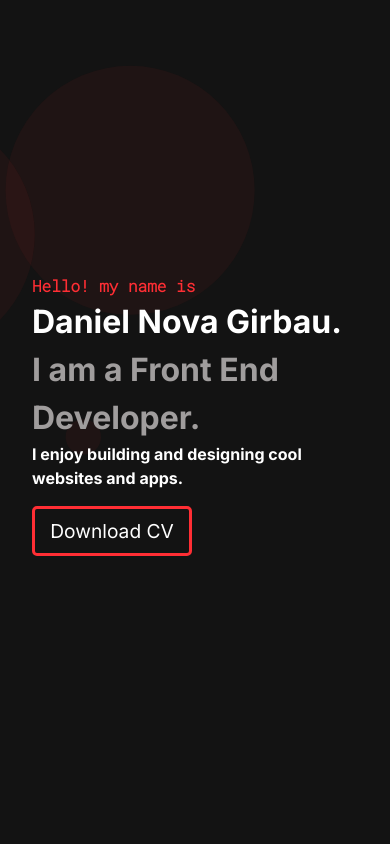
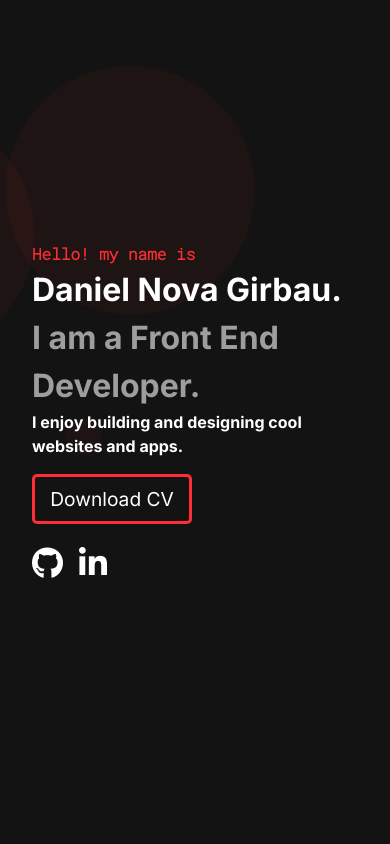
Before and after one commit to thirteendogs/portfolio-react, a React (Create React App) app: page / in a window 390 px wide. Shown: the top 844 px of the page. Built offline with nearby package versions, Linux system fonts and the light colour scheme.

Commit message:
add socials link on smaller screens

```diff
--- a/src/App.css
+++ b/src/App.css
@@ -406,32 +406,41 @@ p {
   height: 70vh;
   padding-inline: 2rem;
 }
-
 .home__firstlinetitle {
   color: #ff2e34;
   font-size: 1rem;
   font-family: "Roboto Mono", monospace;
   font-weight: bold;
 }
-
 .home__secondlinetitle {
   color: #fff;
   font-size: 4rem;
 }
-
 .home__thirthlinetitle {
   color: rgb(160, 157, 157);
   font-size: 4rem;
 }
-
 .home__fourthlinetitle {
   color: #fff;
 }
+.home__socials__link {
+  display: none;
+}
 
-/*
-BREACKPOINTS
-910px with
-*/
+@media screen and (max-width: 1000px) {
+  .home__socials__resume {
+    margin-right: 2rem;
+  }
+  .home__socials__link {
+    margin-top: 1rem;
+    width: 100px;
+    display: flex;
+    font-size: 2rem;
+  }
+  .home__socials__link li {
+    padding-right: 1rem;
+  }
+}
 @media screen and (max-width: 910px) {
   .home__secondlinetitle {
     font-size: 3rem;
--- a/src/assets/sass/pages/_home.scss
+++ b/src/assets/sass/pages/_home.scss
@@ -5,31 +5,55 @@
    place-content: center;
    height: 70vh;
    padding-inline: 2rem;
-}
 
-.home__firstlinetitle {
+   &__firstlinetitle {
       color: $red-clr;
       font-size: 1rem;
       font-family: $mono-font;
       font-weight: bold;
    }
-.home__secondlinetitle {
+
+   &__secondlinetitle {
       color: $white-clr;
       font-size: 4rem;
    }
-.home__thirthlinetitle {
+
+   &__thirthlinetitle {
       color: $grey-clr;
       font-size: 4rem;
    }
-.home__fourthlinetitle {
+
+   &__fourthlinetitle {
       color: $white-clr;
    }
 
+   &__socials {
+     &__link {
+         display: none;
+      }
+   }
+}
 
-/*
-BREACKPOINTS
-910px with
-*/
+@media screen and (max-width: 1000px) {
+   .home {
+      &__socials {
+         &__resume {
+            margin-right: 2rem;
+         }
+
+         &__link {
+            margin-top: 1rem;
+            width: 100px;
+            display: flex;
+            font-size: 2rem;
+
+            li {
+               padding-right: 1rem;
+            }
+         }
+      }
+   }
+}
 
 @media screen and (max-width: 910px) {
    .home__secondlinetitle {
--- a/src/components/pages/Home.jsx
+++ b/src/components/pages/Home.jsx
@@ -8,7 +8,22 @@ const Home = () => {
         <h1 className='home__secondlinetitle'>Daniel Nova Girbau.</h1>
         <h2 className='home__thirthlinetitle'>I am a Front End Developer.</h2>
         <h3 className='home__fourthlinetitle'>I enjoy building and designing cool websites and apps.</h3>
-        <a href='./assets/Resume Daniel Nova Girbau.pdf' className='btn' download>Download CV</a>
+        <div className="home__socials">
+          <div className="home__socials__resume">
+          <a href='./assets/Resume Daniel Nova Girbau.pdf' className='btn' download>Download CV</a>
+          </div>
+
+            <ul className="home__socials__link">
+              <li>
+                <a href="https://github.com/thirteendogs/" target="_blank" rel="noreferrer"><i className="fa fa-github"></i></a>
+              </li>
+              <li>
+                <a className="side-line" href="https://www.linkedin.com/in/danielnovagirbau/" target="_blank" rel="noreferrer"><i
+                      className="fa fa-linkedin"></i></a>
+              </li>
+            </ul>
+
+        </div>
       </div>
       <div className='button__setup'>
         <a className='button' href='#about-page' />
```
Also changed, not shown: 1 other file (tests, documents, lock files or other folders). Lines whose indentation alone changed are shown as unchanged.
